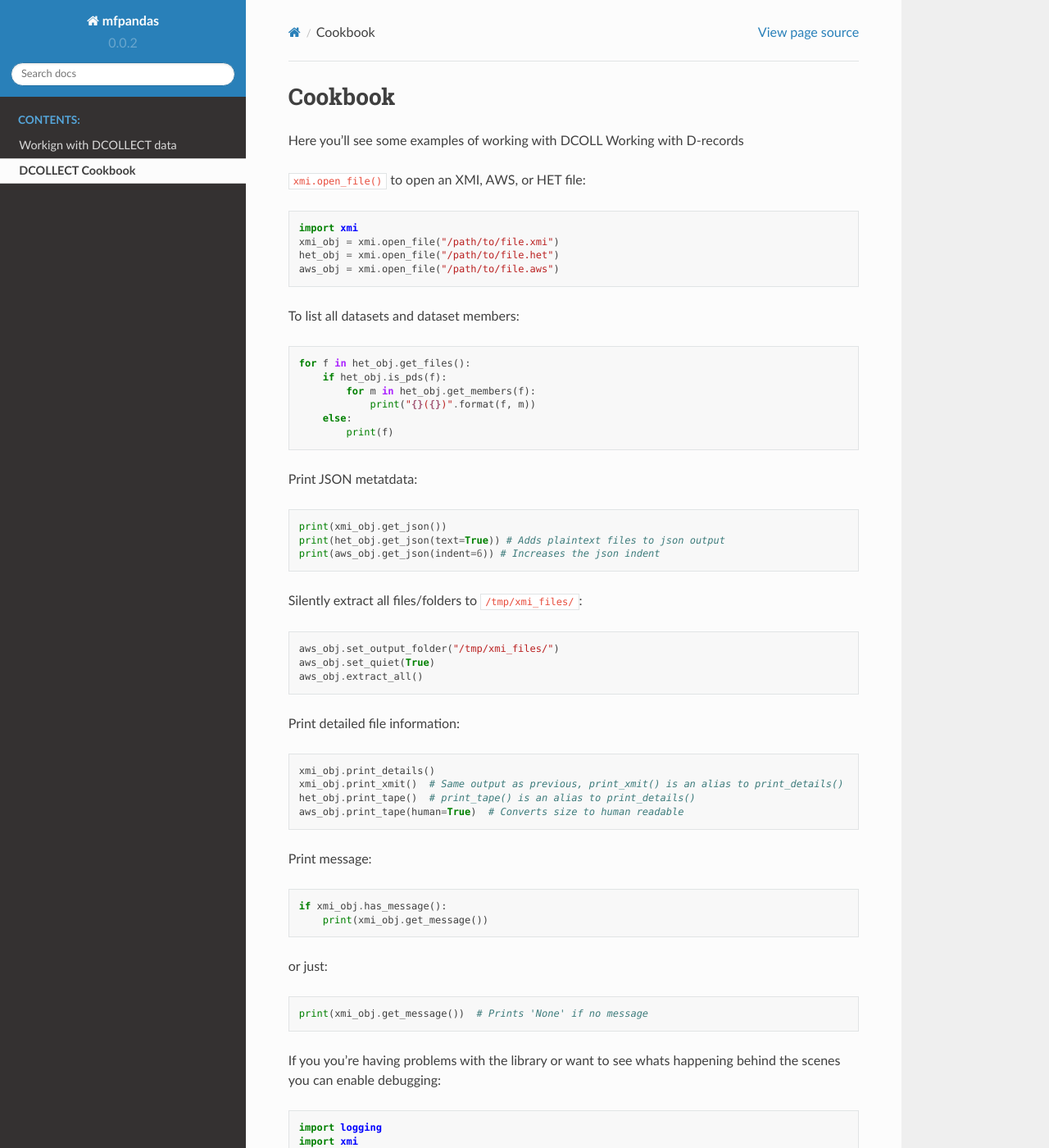
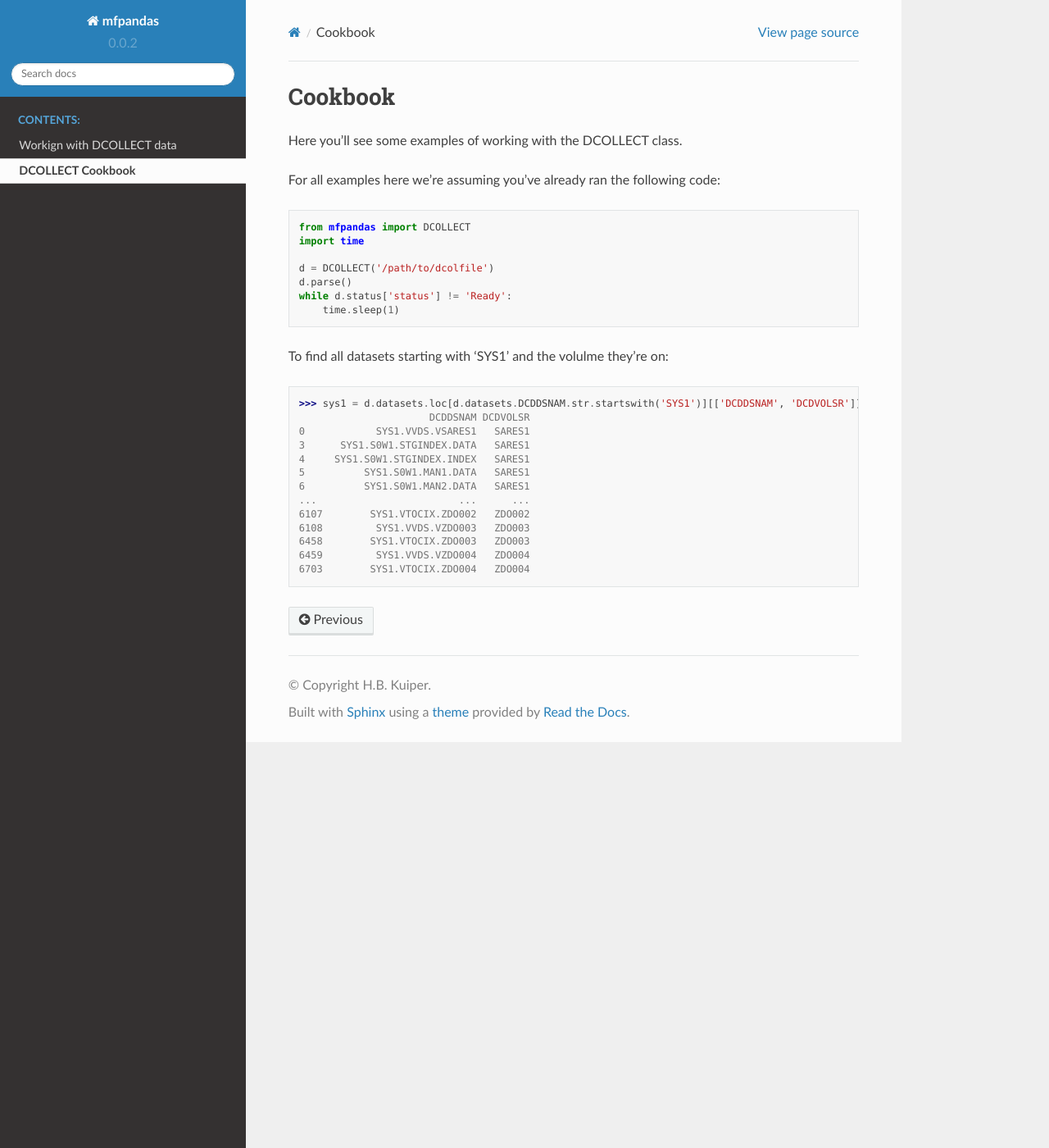
Before and after one commit to wizardofzos/mfpandas, a Sphinx documentation site: the page built from docs/cookbookdcol.rst, in a window 1280 px wide and 1400 px high. Shown: the whole window at 82% size. Built offline with Sphinx 7.4.7 and the Read the Docs theme 2.0.0, drawn with Linux system fonts in a browser that asks for light colours; some of the changed text lies outside the part shown.

Commit message:
cookbook1

```diff
--- a/docs/cookbookdcol.rst
+++ b/docs/cookbookdcol.rst
@@ -1,60 +1,31 @@
 Cookbook
 ========
 
-Here you'll see some examples of working with DCOLL
-Working with D-records
+Here you'll see some examples of working with the DCOLLECT class.
 
-``xmi.open_file()`` to open an XMI, AWS, or HET file::
+For all examples here we're assuming you've already ran the following code::
 
-    import xmi
-    xmi_obj = xmi.open_file("/path/to/file.xmi")
-    het_obj = xmi.open_file("/path/to/file.het")
-    aws_obj = xmi.open_file("/path/to/file.aws")
+    from mfpandas import DCOLLECT
+    import time
 
-To list all datasets and dataset members::
+    d = DCOLLECT('/path/to/dcolfile')
+    d.parse()
+    while d.status['status'] != 'Ready':
+        time.sleep(1)
 
-    for f in het_obj.get_files():
-        if het_obj.is_pds(f):
-            for m in het_obj.get_members(f):
-                print("{}({})".format(f, m))
-        else:
-            print(f)
 
-Print JSON metatdata::
+To find all datasets starting with 'SYS1' and the volulme they're on::
 
-    print(xmi_obj.get_json())
-    print(het_obj.get_json(text=True)) # Adds plaintext files to json output
-    print(aws_obj.get_json(indent=6)) # Increases the json indent
-
-Silently extract all files/folders to ``/tmp/xmi_files/``::
-
-    aws_obj.set_output_folder("/tmp/xmi_files/")
-    aws_obj.set_quiet(True)
-    aws_obj.extract_all()
-
-Print detailed file information::
-
-    xmi_obj.print_details()
-    xmi_obj.print_xmit()  # Same output as previous, print_xmit() is an alias to print_details()
-    het_obj.print_tape()  # print_tape() is an alias to print_details()
-    aws_obj.print_tape(human=True)  # Converts size to human readable
-
-Print message::
-
-    if xmi_obj.has_message():
-        print(xmi_obj.get_message())
-
-or just::
-
-    print(xmi_obj.get_message())  # Prints 'None' if no message
-
-If you you're having problems with the library or want to see whats happening
-behind the scenes you can enable debugging::
-
-    import logging
-    import xmi
-
-    xmi_obj = xmi.XMIT(filename="/path/to/file.xmi",loglevel=logging.DEBUG)
-    xmi_obj.open()
-
-As you can see, using this library is fairly easy.
+    >>> sys1 = d.datasets.loc[d.datasets.DCDDSNAM.str.startswith('SYS1')][['DCDDSNAM', 'DCDVOLSR']]
+                          DCDDSNAM DCDVOLSR
+    0            SYS1.VVDS.VSARES1   SARES1
+    3      SYS1.S0W1.STGINDEX.DATA   SARES1
+    4     SYS1.S0W1.STGINDEX.INDEX   SARES1
+    5          SYS1.S0W1.MAN1.DATA   SARES1
+    6          SYS1.S0W1.MAN2.DATA   SARES1
+    ...                        ...      ...
+    6107        SYS1.VTOCIX.ZDO002   ZDO002
+    6108         SYS1.VVDS.VZDO003   ZDO003
+    6458        SYS1.VTOCIX.ZDO003   ZDO003
+    6459         SYS1.VVDS.VZDO004   ZDO004
+    6703        SYS1.VTOCIX.ZDO004   ZDO004
```
